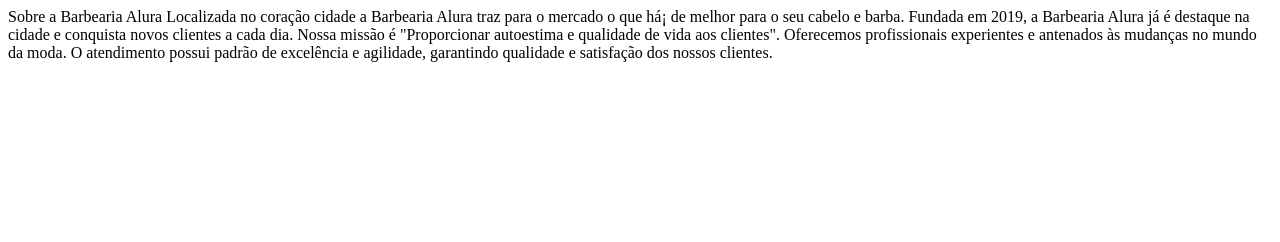
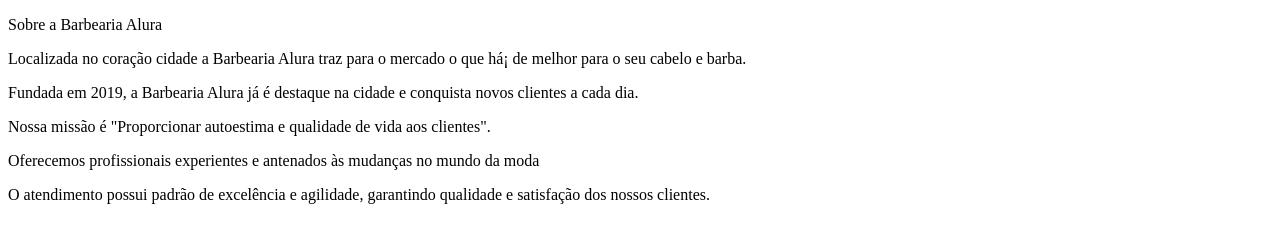
Before and after one commit to laissaventuradecampos/laissaventuradecampos, a plain HTML site: page index.html in a window 1280 px wide. Drawn offline with Linux system fonts and the light colour scheme.

Commit message:
Add files via upload

```diff
--- a/index.html
+++ b/index.html
@@ -6,16 +6,15 @@
 	<title>BARBEARIA ALURA</title>
 </head>
 <body>
-Sobre a Barbearia Alura
-Localizada
+    <p>Sobre a Barbearia Alura</p>
+<p>Localizada
 no coração cidade a Barbearia Alura traz para o mercado o que há¡ de
-melhor para o seu cabelo e barba. Fundada em 2019, a Barbearia Alura já é
-destaque na cidade e conquista novos clientes a cada dia.
-Nossa missão é "Proporcionar autoestima e qualidade de vida aos clientes".
-Oferecemos
-profissionais experientes e antenados às mudanças no mundo da moda. O
-atendimento possui padrão de excelência e agilidade, garantindo
-qualidade e satisfação dos nossos clientes.
+melhor para o seu cabelo e barba.</p> Fundada em 2019, a Barbearia Alura já é
+destaque na cidade e conquista novos clientes a cada dia.<p>
+<p>Nossa missão é "Proporcionar autoestima e qualidade de vida aos clientes".</p>
+<p>Oferecemos profissionais experientes e antenados às mudanças no mundo da moda<p>
+ <p>O atendimento possui padrão de excelência e agilidade, garantindo
+qualidade e satisfação dos nossos clientes.<p>
 
 </body>
 </html>
```
